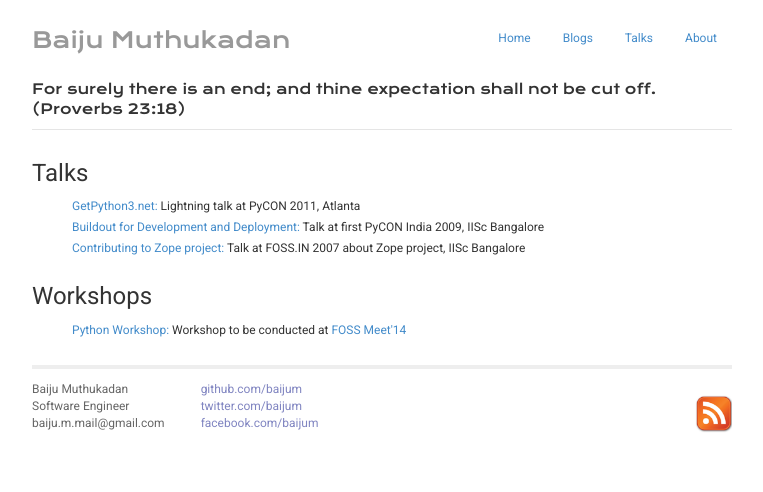
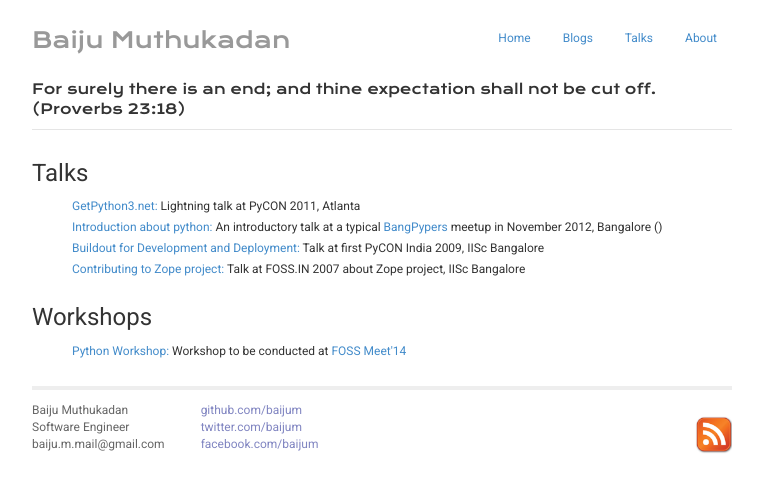
Before and after one commit to baijum/muthukadan.net, a Jekyll site: the page built from talks/index.html, in a window 1280 px wide. Shown: the top 492 px of the page, without its empty margins (258-1021 px from the left). Built offline with Jekyll 4.4.1, drawn with Linux system fonts in a browser that asks for light colours; Markdown is read by kramdown in place of the engine named in the settings.

Commit message:
talk at BangPypers

```diff
--- a/talks/index.html
+++ b/talks/index.html
@@ -7,6 +7,9 @@ title: Talks - Workshops - Presentations
 
 <ul class="posts">
   <li><a href="http://www.youtube.com/watch?v=UEMjz5A_M5o">GetPython3.net:</a> Lightning talk at PyCON 2011, Atlanta</a></li>
+  <li><a href="http://www.youtube.com/watch?v=lING02S6AAc">Introduction about python:</a> An introductory talk at a typical <a
+  href="http://bangalore.python.org.in/">BangPypers</a>
+  meetup in November 2012, Bangalore ()</a></li>
   <li><a href="http://in.pycon.org/2009/talkfull/21/">Buildout for Development and Deployment:</a> Talk at first PyCON India 2009, IISc
   Bangalore</a></li>
   <li><a href="http://foss.in/2007/register/slides/Contributing_to_Zope_project_432.pdf">Contributing to Zope project:</a> Talk at FOSS.IN
```
